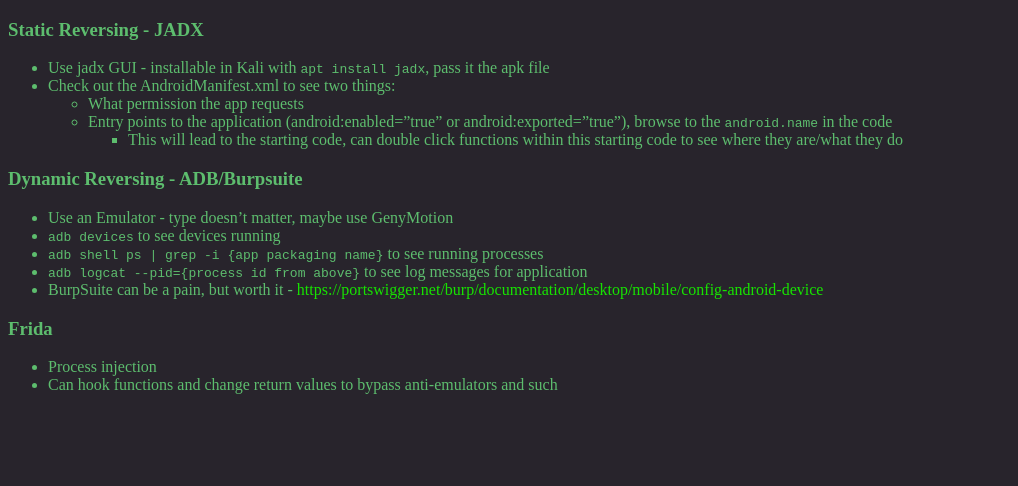
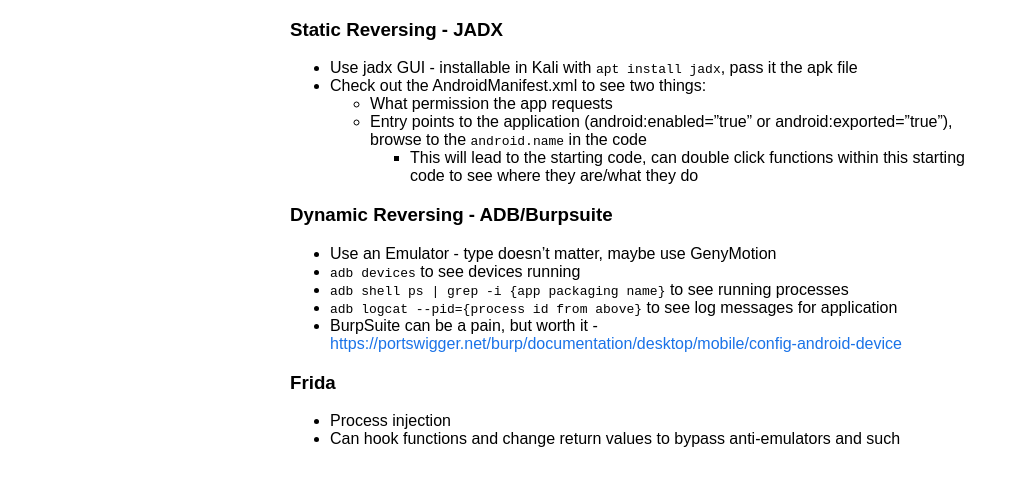
Before and after one commit to KhaelK138/KhaelK138.github.io, a Jekyll site: the page built from markdown/AndroidReverseEngineering.md, in a window 1280 px wide. Shown: the top 486 px of the page, without its empty margins (0-1018 px from the left). Built offline with Jekyll 4.4.1, drawn with Linux system fonts in a browser that asks for light colours; our own code applies the rules of GitHub Pages for plain Markdown files.

Commit message:
style changes

```diff
--- a/_layouts/blank.html
+++ b/_layouts/blank.html
@@ -4,7 +4,7 @@
     <meta charset="UTF-8">
     <meta name="viewport" content="width=device-width, initial-scale=1.0">
     <title>{{ page.title }}</title>
-    <link rel="stylesheet" href="{{ '/style.css' | relative_url }}">
+    <link rel="stylesheet" href="{{ '/style2.css' | relative_url }}">
 </head>
 <body>
     <article class="post-content">
--- a/index.html
+++ b/index.html
@@ -3,7 +3,7 @@
 <head>
   <title>Khael's Website</title>
   <link rel="icon" type="image/x-icon" href="/images/favicon.ico">
-  <link rel="stylesheet" type="text/css" href="style.css">
+  <link rel="stylesheet" type="text/css" href="style3.css">
 
 </head>
 
--- /dev/null
+++ b/style2.css
@@ -0,0 +1,6 @@
+
+body { font-family: Arial, sans-serif; max-width: 700px; margin: auto; }
+h2 { color: #333366; border-bottom: 2px solid #ddd; padding-bottom: 5px; }
+.section { margin: 20px 0; }
+a { color: #1a73e8; text-decoration: none; }
+a:hover { text-decoration: underline; }
```
Also changed, not shown: style3.css (renamed from style.css).
